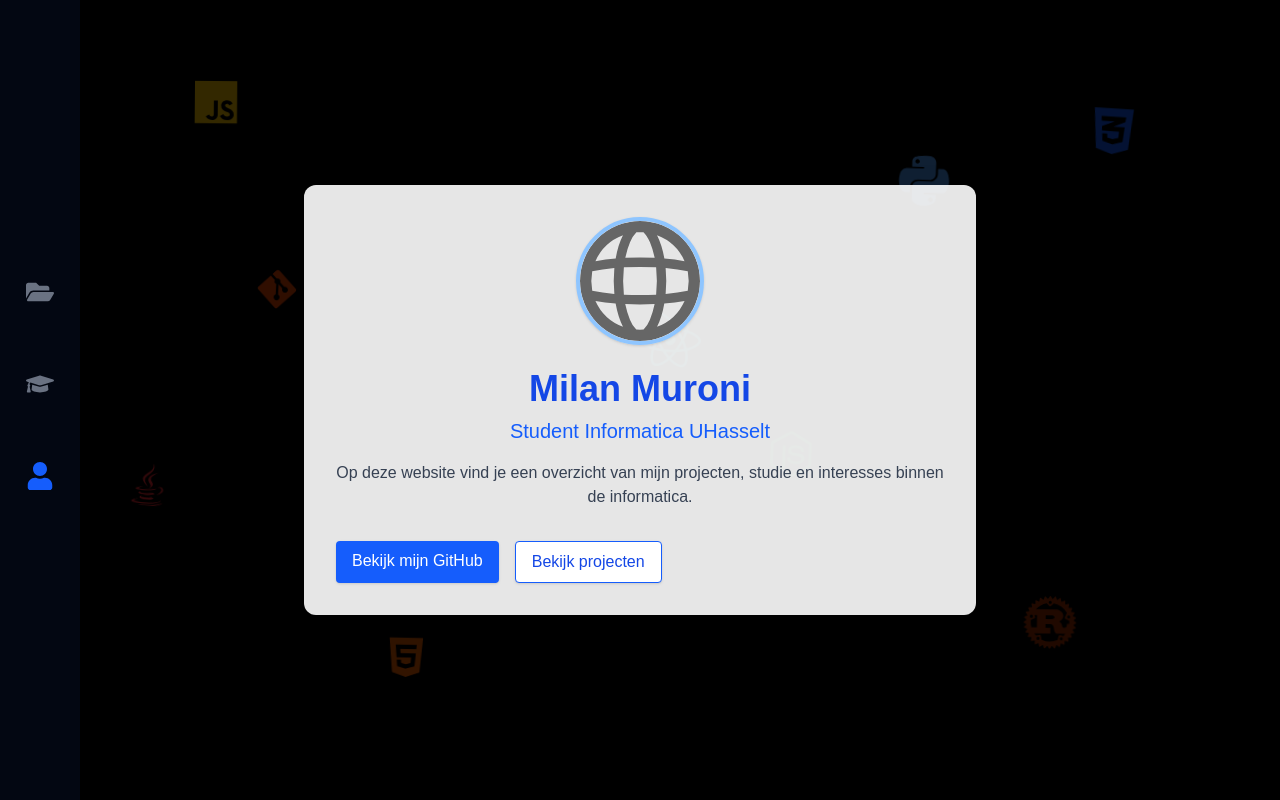
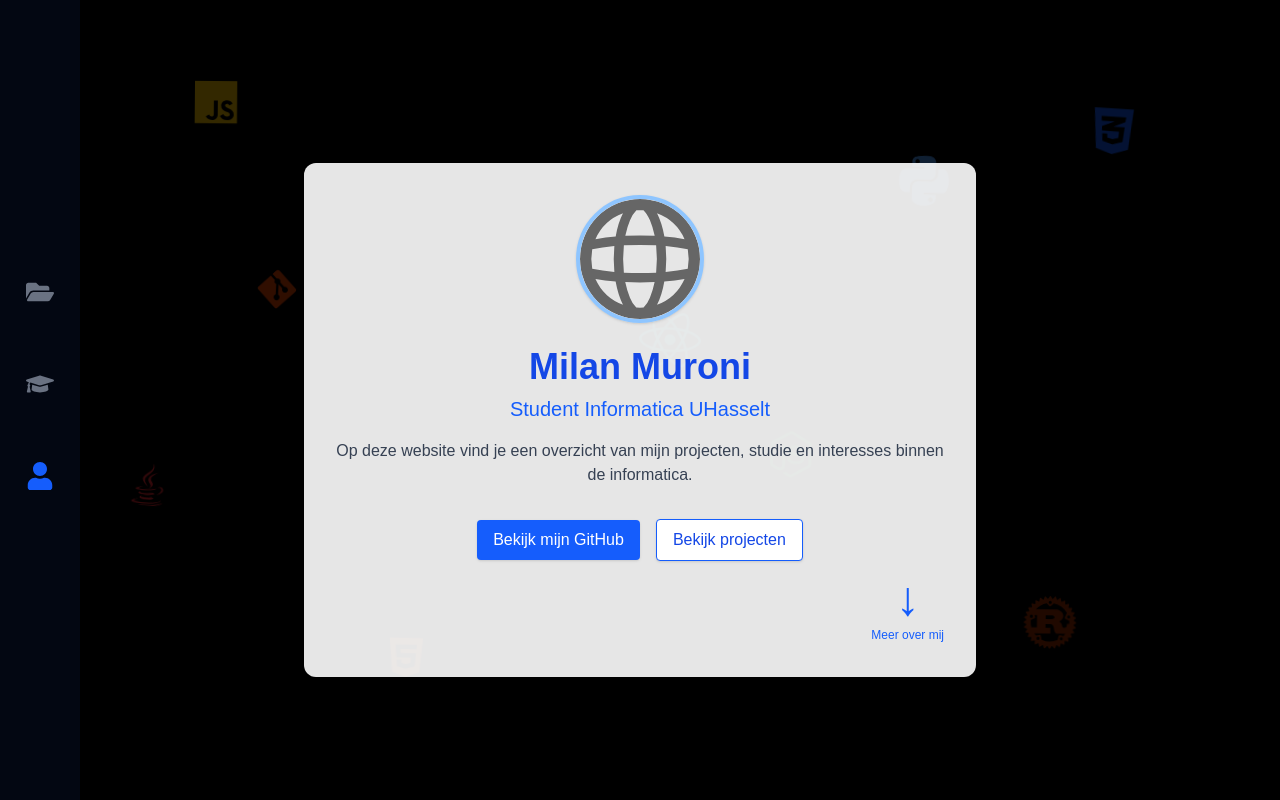
Before and after one commit to MilanM-2262576/mijn-portfolio, a Next.js app: page / in a window 1280 px wide. Built offline with nearby package versions, Linux system fonts and the light colour scheme.

Commit message:
aanpassingen

```diff
--- a/src/app/OverMijPage.js
+++ b/src/app/OverMijPage.js
@@ -1,12 +1,15 @@
+import { useState } from "react";
 import { motion } from "framer-motion";
 import FloatingIcons from "./FloatingIcons";
 
 export default function OverMijPage({ onBekijkProjecten }) {
+  const [showExtra, setShowExtra] = useState(false);
+
   return (
-    <section className="relative flex flex-col items-center justify-center min-h-screen w-full bg-black overflow-hidden">
+    <section className="relative flex flex-col items-center justify-center min-h-screen w-full bg-black overflow-x-hidden overflow-y-auto">
       <FloatingIcons />
       <motion.div
-            className="relative z-10 bg-white/90 rounded-xl shadow-2xl p-4 sm:p-8 max-w-xs sm:max-w-2xl w-full flex flex-col items-center"
+        className="relative z-10 bg-white/90 rounded-xl shadow-2xl p-4 sm:p-8 max-w-xs sm:max-w-2xl w-full flex flex-col items-center mt-10"
         initial={{ opacity: 0, scale: 0.95, y: 40 }}
         animate={{ opacity: 1, scale: 1, y: 0 }}
         transition={{ duration: 0.7, type: "spring" }}
@@ -26,7 +29,7 @@ export default function OverMijPage({ onBekijkProjecten }) {
         <p className="text-gray-700 text-center mb-6 text-sm sm:text-base">
           Op deze website vind je een overzicht van mijn projecten, studie en interesses binnen de informatica.
         </p>
-            <div className="flex flex-col sm:flex-row gap-3 sm:gap-4 mt-2 w-full">
+         <div className="flex flex-col sm:flex-row gap-3 sm:gap-4 mt-2 w-full justify-center items-center">
           <a
             href="https://github.com/MilanM-2262576"
             target="_blank"
@@ -42,7 +45,42 @@ export default function OverMijPage({ onBekijkProjecten }) {
             Bekijk projecten
           </button>
         </div>
+        {/* Grote pijl naar beneden RECHTS ONDERIN DE CARD */}
+        {!showExtra && (
+          <div className="w-full flex justify-end">
+            <button
+              onClick={() => setShowExtra(true)}
+              className="mt-4 animate-bounce flex flex-col items-center group"
+              aria-label="Meer over mij"
+            >
+              <span className="text-5xl text-blue-600 group-hover:text-blue-800 transition">&#8595;</span>
+              <span className="text-xs text-blue-600 mt-1">Meer over mij</span>
+            </button>
+          </div>
+        )}
       </motion.div>
+      {/* Extra informatie sectie */}
+      {showExtra && (
+        <motion.div
+          className="relative z-10 bg-white/80 rounded-xl shadow-xl p-4 sm:p-8 max-w-xs sm:max-w-2xl w-full flex flex-col items-center mt-16 mb-20"
+          initial={{ opacity: 0, y: 40 }}
+          animate={{ opacity: 1, y: 0 }}
+          transition={{ duration: 0.6, type: "spring" }}
+        >
+          <h3 className="text-xl sm:text-2xl font-bold text-blue-700 mb-4 text-center">Meer over mij</h3>
+          <p className="text-gray-800 text-center mb-4 text-sm sm:text-base">
+            Ik ben een gepassioneerde student informatica aan UHasselt met een grote interesse in softwareontwikkeling, algoritmes en creatieve technologieën.
+            <br /><br />
+            Ik werk graag aan persoonlijke projecten, leer graag nieuwe programmeertalen en frameworks, en verdiep ik me in onderwerpen zoals AI, graphics, webontwikkeling....
+            <br /><br />
+            U mag me altijd contacteren indien u interesse heeft in een app, software, website, webapp, bijlessen programmeren... Ik help u graag verder.
+          </p>
+          <ul className="list-disc list-inside text-gray-700 text-sm sm:text-base mb-2">
+            <li>Favoriete talen: Java, C++, Rust</li>
+            <li>Interesses: Game development, AI, Data science, Computer Graphics, software...</li>
+          </ul>
+        </motion.div>
+      )}
     </section>
   );
 }
--- a/src/app/ProjectenPage.js
+++ b/src/app/ProjectenPage.js
@@ -23,7 +23,7 @@ export default function ProjectenPage() {
       fotos: [
 
       ],
-      youtube: "https://www.youtube.com/embed/aVNPC2o-Z88",
+      youtube: "https://www.youtube.com/embed/GlYGgni5DZ8",
       finished: true,
     },
     {
@@ -108,7 +108,9 @@ export default function ProjectenPage() {
       titel: "Portfolio website",
       tags: ["Javascript", "HTML", "React"],
       korteBeschrijving: "Portfolio website",
-      beschrijving: `De website waarop je nu zit. Eenvoudige website die een overzicht geeft van al mijn lopende/afgeronde projecten`,
+      beschrijving: `De website waarop je nu zit. Eenvoudige website die een overzicht geeft van al mijn lopende/afgeronde projecten
+        deze is zeer snel in elkaar gestoken zonder al te veel complexiteit.
+      `,
       bullets: [],
       github: "https://github.com/MilanM-2262576/mijn-portfolio",
       youtube: "",
@@ -123,7 +125,7 @@ export default function ProjectenPage() {
   const notFinished = projecten.filter(p => !p.finished);
 
   return (
-    <section className="flex flex-col items-center w-full">
+    <section className="flex flex-col items-center w-full pb-20">
       <h1 className="text-3xl font-bold mb-8 text-blue-700">Mijn Projecten</h1>
 
       <h2 className="text-2xl font-bold mt-4 mb-2 text-green-700">Afgerond</h2>
```
Lines whose indentation alone changed are shown as unchanged.
